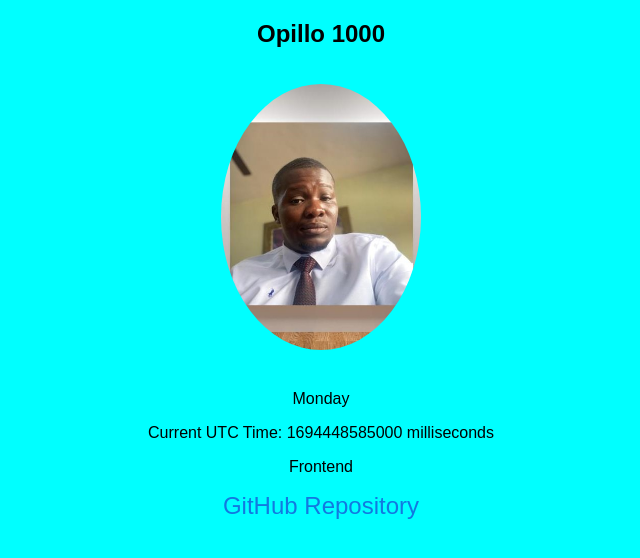
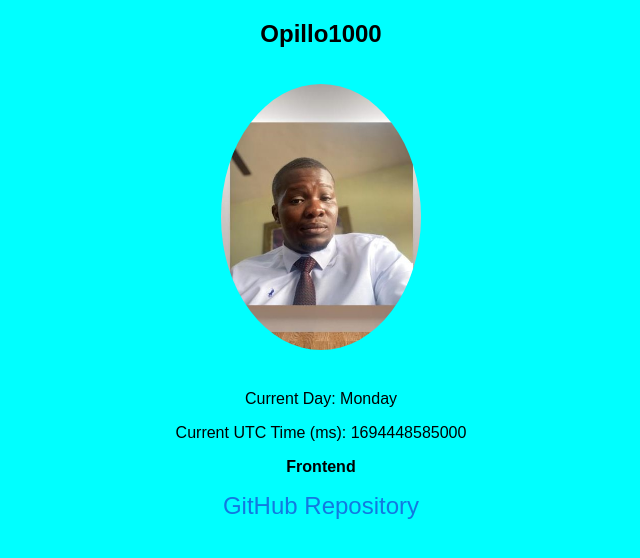
Before and after one commit to Alexylash/MyProject_HNG, a plain HTML site: page index.html in a window 1280 px wide. Shown: the whole page, without its empty margins (319-959 px from the left). Drawn offline with Linux system fonts and the light colour scheme.

Commit message:
Add files via upload

```diff
--- a/index.html
+++ b/index.html
@@ -8,11 +8,11 @@
 </head>
 <body>
     <div class="profile">
-        <h1 data-testid="slackUserName">Opillo 1000</h1>
-        <img src="Alexander.jpeg" alt="Opillo 1000" data-testid="slackDisplayImage">
+        <h1 data-testid="slackUserName">Opillo1000</h1>
+        <img src="Alexander.jpeg" alt="Opillo1000" data-testid="slackDisplayImage">
         <p data-testid="currentDayOfTheWeek"></p>
         <p data-testid="currentUTCTime"></p>
-        <p data-testid="myTrack">Frontend</p>
+        <p data-testid="myTrack"><strong>Frontend</strong></p>
         <a href="https://github.com/Alexylash/MyProject_HNG" data-testid="githubURL">GitHub Repository</a>
     </div>
 
--- a/javascript.js
+++ b/javascript.js
@@ -1,10 +1,10 @@
-document.addEventListener('DOMContentLoaded', function () {
+
+document.addEventListener("DOMContentLoaded", function() {
     // Function to get the current day of the week
-    function getCurrentDayOfWeek() {
-        const daysOfWeek = ['Sunday', 'Monday', 'Tuesday', 'Wednesday', 'Thursday', 'Friday', 'Saturday'];
-        const currentDate = new Date();
-        const dayOfWeek = daysOfWeek[currentDate.getUTCDay()];
-        return dayOfWeek;
+    function getCurrentDayOfTheWeek() {
+        const days = ["Sunday", "Monday", "Tuesday", "Wednesday", "Thursday", "Friday", "Saturday"];
+        const today = new Date();
+        return days[today.getDay()];
     }
 
     // Function to get the current UTC time in milliseconds
@@ -12,12 +12,7 @@ document.addEventListener('DOMContentLoaded', function () {
         return Date.now();
     }
 
-    // Update the elements with dynamic data
-    const slackNameElement = document.querySelector('[data-testid="slackUserName"]');
-    const currentDayElement = document.querySelector('[data-testid="currentDayOfTheWeek"]');
-    const currentUTCTimeElement = document.querySelector('[data-testid="currentUTCTime"]');
-
-    slackNameElement.textContent = "Opillo 1000";
-    currentDayElement.textContent = getCurrentDayOfWeek();
-    currentUTCTimeElement.textContent = `Current UTC Time: ${getCurrentUTCTime()} milliseconds`;
+    // Update the DOM elements with the data
+    document.querySelector('[data-testid="currentDayOfTheWeek"]').textContent = `Current Day: ${getCurrentDayOfTheWeek()}`;
+    document.querySelector('[data-testid="currentUTCTime"]').textContent = `Current UTC Time (ms): ${getCurrentUTCTime()}`;
 });
```
